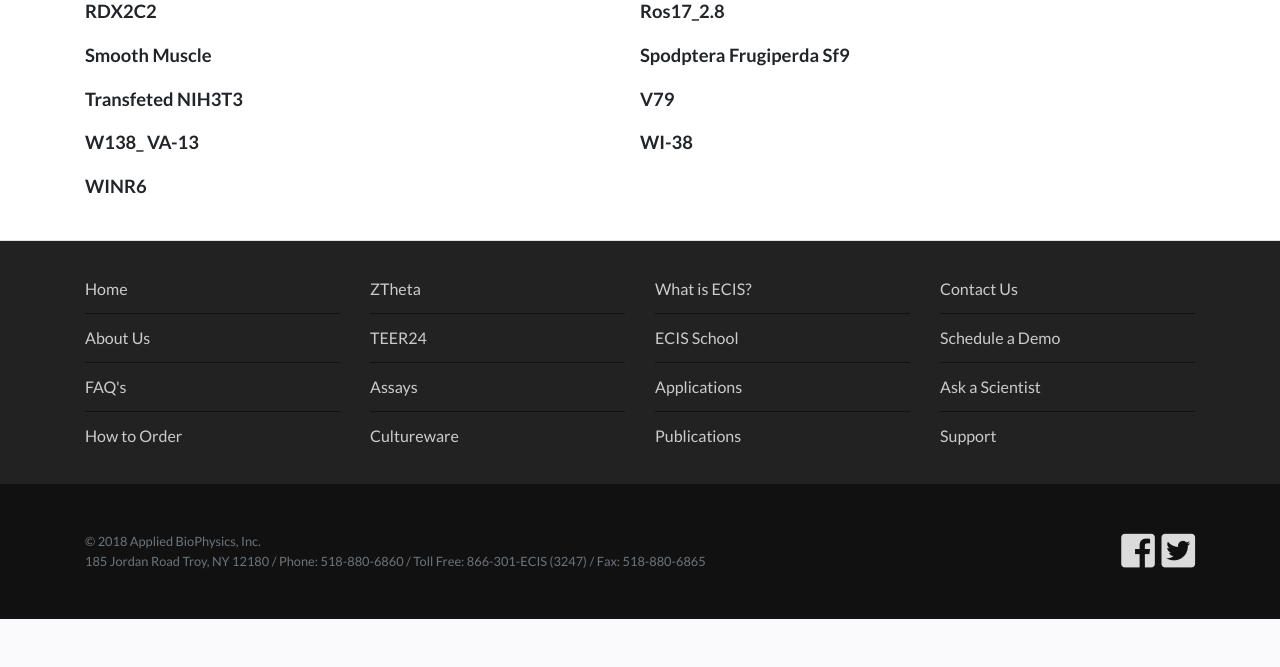
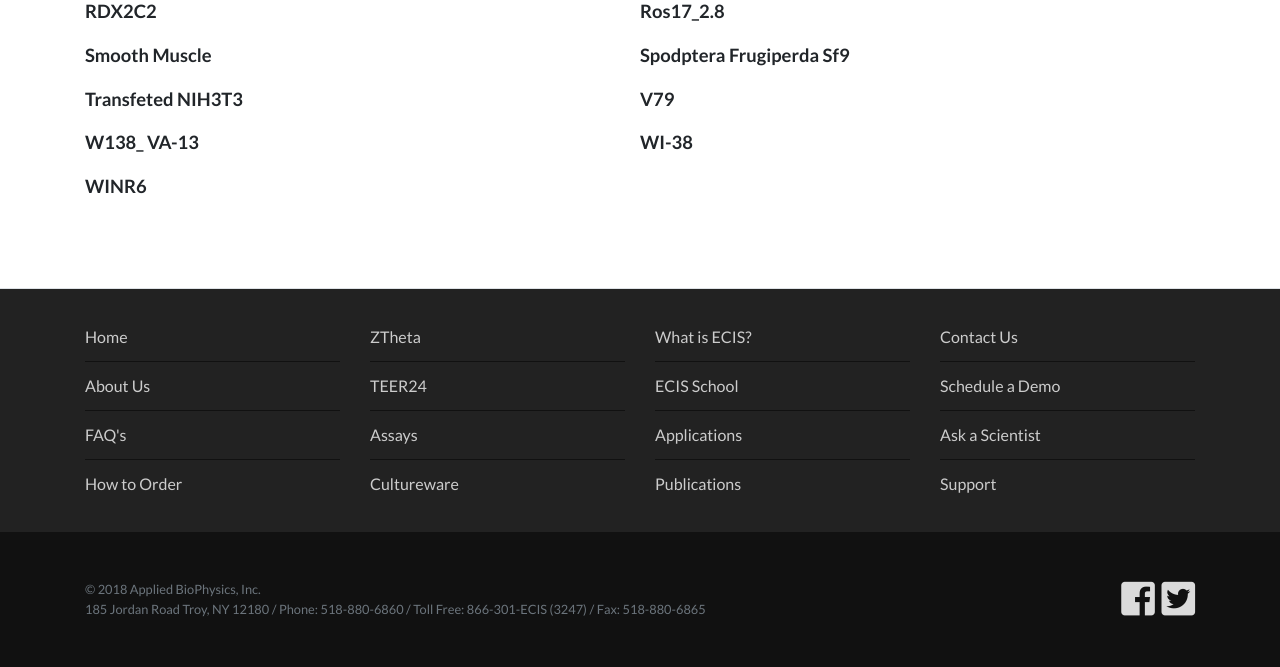
Before and after one commit to chrisdav6/AB, a PHP site: page /cellsMeasuredwithECIS.php in a window 1280 px wide. Shown: the part 2172-2839 px from the top of the page. Before the commit the page ends 2791 px from the top, so only its background shows below. Run offline with PHP 8.4, Linux system fonts and the light colour scheme; some libraries are stand-ins or nearby versions.

Commit message:
added bottom margin to content section

```diff
--- a/cellsMeasuredwithECIS.php
+++ b/cellsMeasuredwithECIS.php
@@ -39,7 +39,7 @@ $metaDesc = "Label-free Real-time Automated Cell-based assays powered by the tec
       </div>
     </section><!-- /technologyHeading -->
 
-    <section id="technologyContent" class="py-4 text-center text-md-left">
+    <section id="technologyContent" class="py-4 text-center text-md-left mb-5">
       <div class="container">
 
       <p>A Partial List of Cell Lines Measured with ECIS.  If you have additional cell lines that are not listed and have been used with ECIS, we invite you to submit the information to us for the partial list of cell lines.</p>
```
